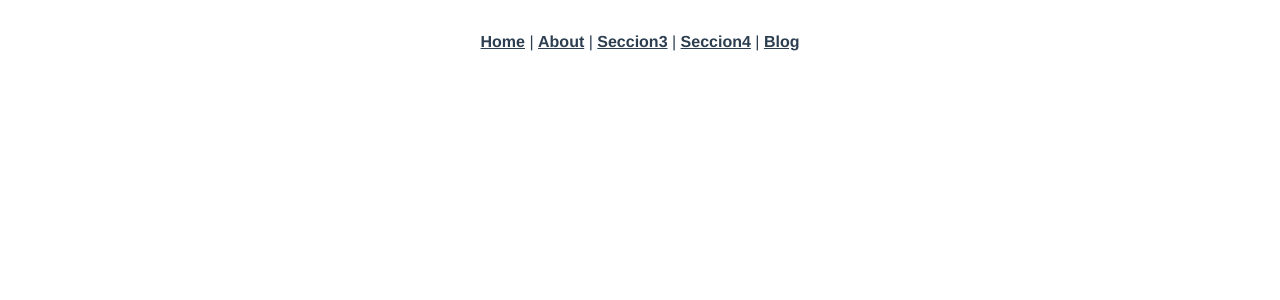
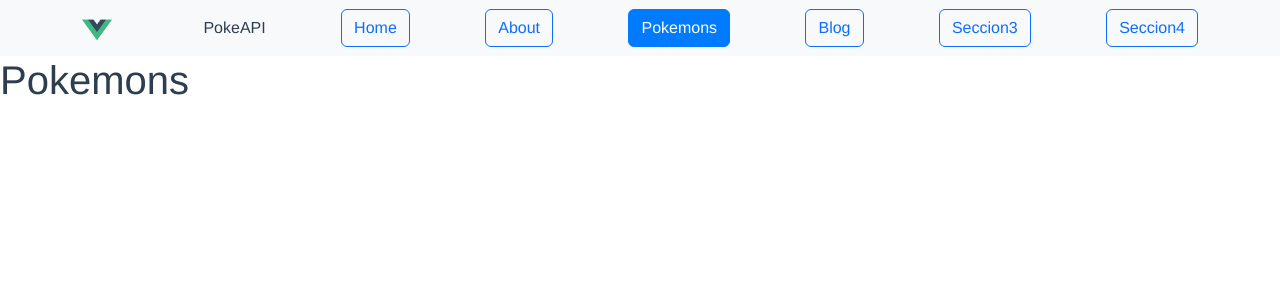
Before and after one commit to brown-p95/Curso-vuejs3, a Vue app: page /pokemons in a window 1280 px wide. Shown: the top 300 px of the page. Built offline with nearby package versions, Linux system fonts and the light colour scheme; no server answers.

Commit message:
feat: :sparkcles: Seccion 5 complete

```diff
--- a/package.json
+++ b/package.json
@@ -8,6 +8,7 @@
     "lint": "vue-cli-service lint"
   },
   "dependencies": {
+    "axios": "^0.27.2",
     "bootstrap": "^5.2.0",
     "core-js": "^3.8.3",
     "vue": "^3.2.13",
--- a/src/App.vue
+++ b/src/App.vue
@@ -1,14 +1,22 @@
 <script></script>
 <template>
-  <nav>
-    <router-link to="/">Home</router-link> |
-    <router-link to="/about">About</router-link> |
-    <router-link to="/Seccion3">Seccion3</router-link> |
-    <router-link to="/Seccion4">Seccion4</router-link> |
-    <router-link to="/blog">Blog</router-link>
-    </nav>
-  <router-view/>
-  <h1 :class="classCounter">{{count}}</h1>
+<nav class="navbar bg-light">
+  <div class="container">
+    <a class="navbar-brand" href="#">
+      <router-link clas="navbar-brand" to="/pokemons">
+      <img src="@/assets/logo.png" alt="" width="30" height="24">
+      </router-link>
+    </a>
+    PokeAPI
+    <router-link active-class="active" class="btn btn-outline-primary" to="/">Home</router-link>
+    <router-link active-class="active" class="btn btn-outline-primary" to="/about">About</router-link>
+    <router-link active-class="active" class="btn btn-outline-primary" to="/pokemons">Pokemons</router-link>
+    <router-link active-class="active" class="btn btn-outline-primary" to="/blog">Blog</router-link>
+    <router-link active-class="active" class="btn btn-outline-primary" to="/seccion3">Seccion3</router-link>
+    <router-link active-class="active" class="btn btn-outline-primary" to="/seccion4">Seccion4</router-link>
+    </div>
+</nav>
+<router-view/>
 </template>
 <style>
 #app {
--- a/src/router/index.js
+++ b/src/router/index.js
@@ -18,20 +18,36 @@ const routes = [
     component: () => import(/* webpackChunkName: "about" */ '../views/BlogView.vue')
   },
   {
-    path: '/seccion3',
-    name: 'seccion3',
+    path: '/blog/:id',
+    name: 'article',
+    component: () => import(/* webpackChunkName: "about" */ '../views/ArticleView.vue')
+  },
+  {
+    path: '/pokemons/',
+    name: 'Pokemons',
+    component: () => import(/* webpackChunkName: "about" */ '../views/PokemonsView.vue')
+  },
+  {
+    path: '/pokemons/:name',
+    name: 'Pokemon',
+    component: () => import(/* webpackChunkName: "about" */ '../views/PokeView.vue')
+  },
+  {
+    path: '/seccion3/',
+    name: 'Seccion3 ',
     component: () => import(/* webpackChunkName: "about" */ '../views/Seccion3View.vue')
   },
   {
-    path: '/seccion4',
-    name: 'seccion4',
+    path: '/seccion4/',
+    name: 'Seccion4',
     component: () => import(/* webpackChunkName: "about" */ '../views/Seccion4View.vue')
   },
   {
-    path: '/blog/:id',
-    name: 'article',
-    component: () => import(/* webpackChunkName: "about" */ '../views/ArticleView.vue')
+    path: '/:pathMadch(.*)',
+    name: 'NotFound',
+    component: () => import(/* webpackChunkName: "about" */ '../views/NotFoundView.vue')
   }
+
 ]
 
 const router = createRouter({
--- a/src/views/PokemonsView.vue
+++ b/src/views/PokemonsView.vue
@@ -1,4 +1,3 @@
-
 <script setup>
 import axios from 'axios'
 import { ref } from 'vue'
```
Also changed, not shown: src/views/NotFoundView.vue (line endings or trailing spaces), 1 other file (tests, documents, lock files or other folders).
